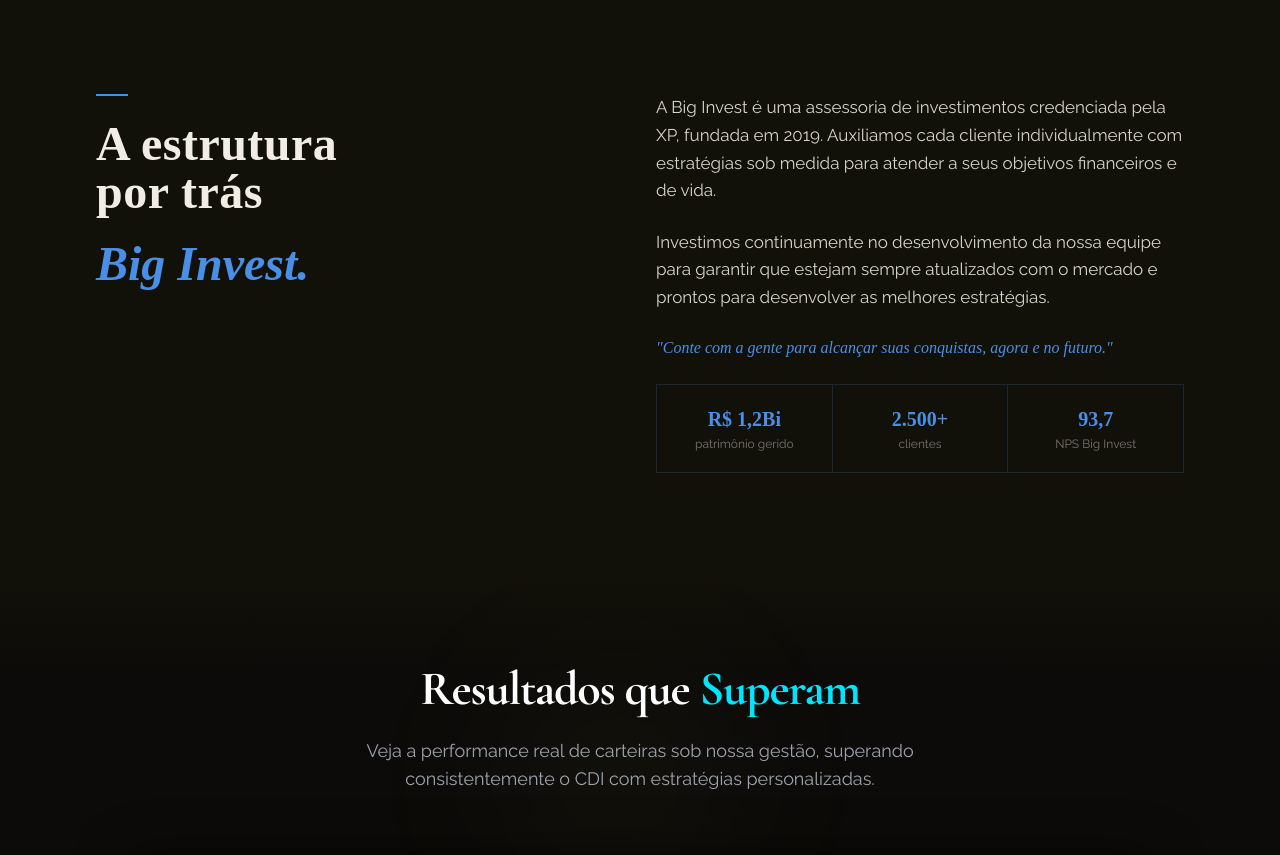
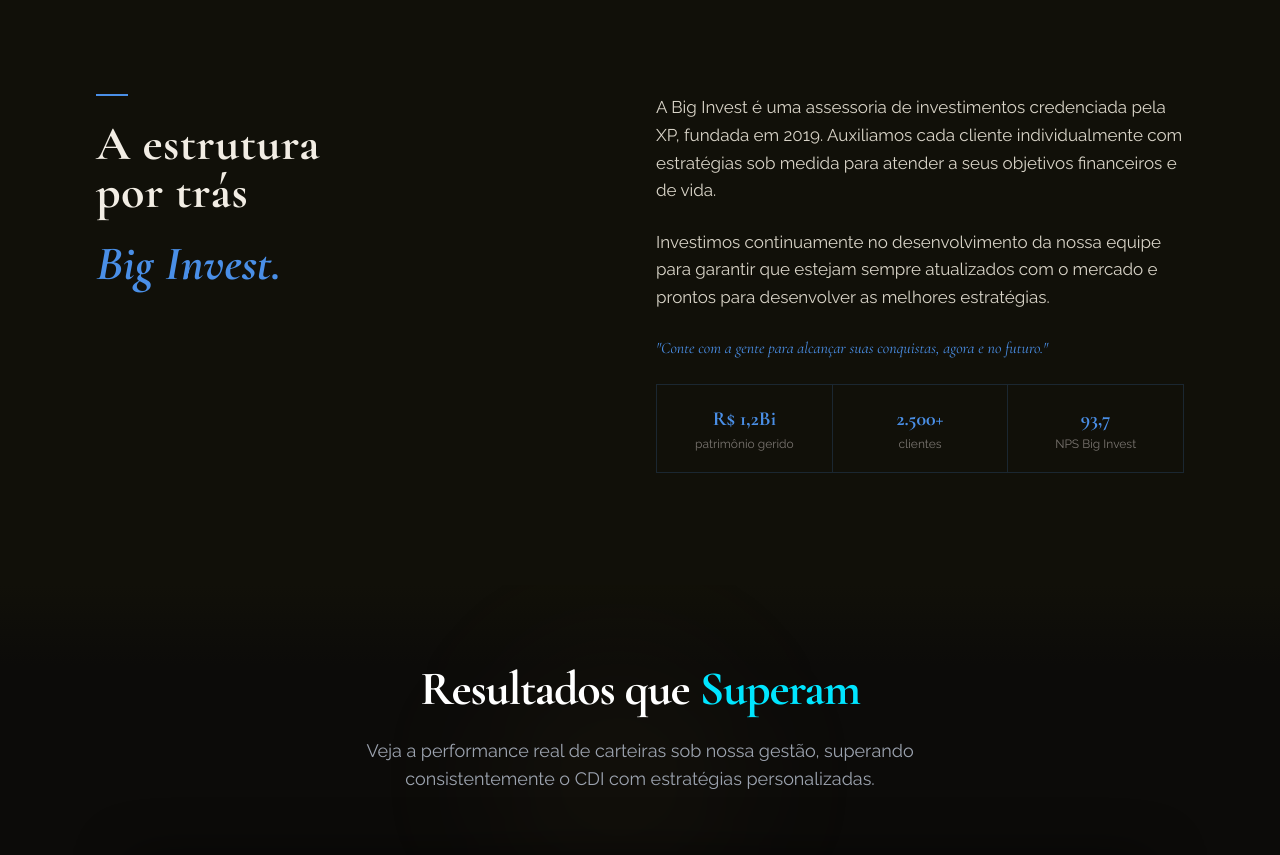
Before and after one commit to theolimaa/lp, a React (Vite) app: page / in a window 1280 px wide. Shown: the part 2900-3755 px from the top of the page. Built offline with nearby package versions, Linux system fonts and the light colour scheme.

Commit message:
Update ConhecaBigInvest.jsx

```diff
--- a/src/components/ConhecaBigInvest.jsx
+++ b/src/components/ConhecaBigInvest.jsx
@@ -19,11 +19,11 @@
             <span className="block w-8 h-0.5 mb-6" style={{ backgroundColor: 'var(--gold)' }} />
             <h2
               className="text-4xl lg:text-5xl font-bold mb-6"
-              style={{ color: 'var(--cream)', fontFamily: "'Playfair Display', serif" }}
+              style={{ color: 'var(--cream)', fontFamily: "'Cormorant Garamond', serif" }}
             >
               A estrutura<br />por trás
             </h2>
-            <p className="text-4xl lg:text-5xl font-bold italic" style={{ color: 'var(--gold)', fontFamily: "'Playfair Display', serif" }}>
+            <p className="text-4xl lg:text-5xl font-bold italic" style={{ color: 'var(--gold)', fontFamily: "'Cormorant Garamond', serif" }}>
               Big Invest.
             </p>
           </motion.div>
@@ -41,7 +41,7 @@
             <p className="text-base lg:text-[17px] leading-relaxed" style={{ color: 'var(--text)' }}>
               Investimos continuamente no desenvolvimento da nossa equipe para garantir que estejam sempre atualizados com o mercado e prontos para desenvolver as melhores estratégias.
             </p>
-            <p className="text-base italic" style={{ color: 'var(--gold)', fontFamily: "'Playfair Display', serif" }}>
+            <p className="text-base italic" style={{ color: 'var(--gold)', fontFamily: "'Cormorant Garamond', serif" }}>
               "Conte com a gente para alcançar suas conquistas, agora e no futuro."
             </p>
 
@@ -56,7 +56,7 @@
                 { value: '93,7',     label: 'NPS Big Invest' },
               ].map((s, i) => (
                 <div key={i} className="flex flex-col items-center text-center p-5" style={{ borderRight: '1px solid var(--border)', borderBottom: '1px solid var(--border)' }}>
-                  <span className="text-xl font-bold" style={{ color: 'var(--gold)', fontFamily: "'Playfair Display', serif" }}>{s.value}</span>
+                  <span className="text-xl font-bold" style={{ color: 'var(--gold)', fontFamily: "'Cormorant Garamond', serif" }}>{s.value}</span>
                   <span className="text-xs mt-1 leading-tight" style={{ color: 'var(--muted)' }}>{s.label}</span>
                 </div>
               ))}
```
